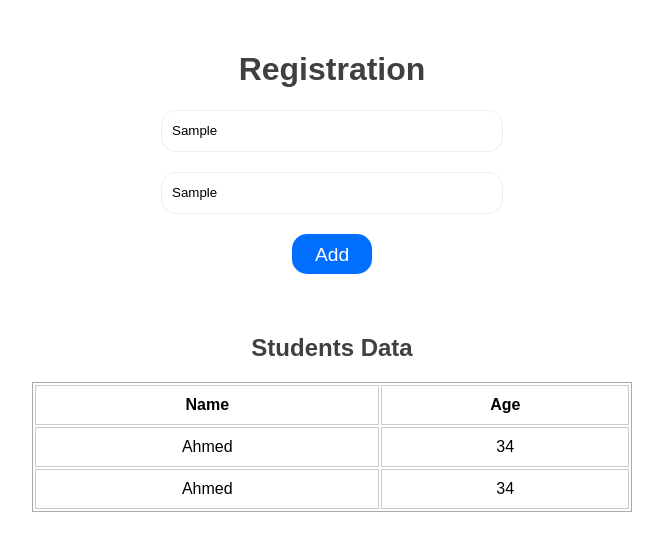
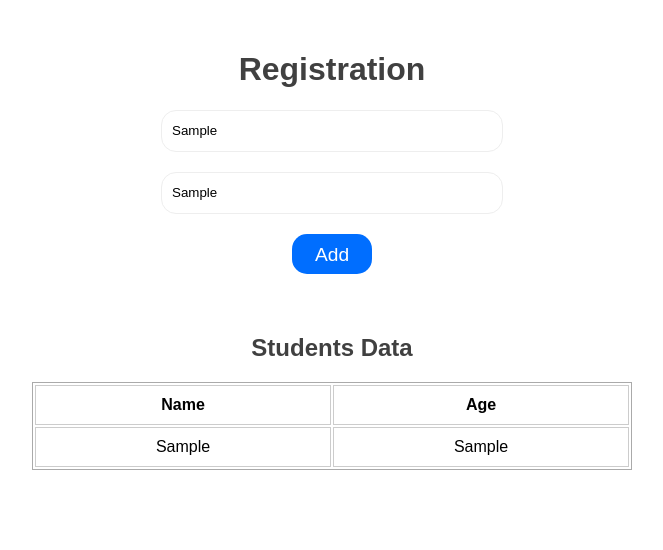
Before and after one commit to eslamsobhy/first-ng-project, an Angular app: page / in a window 1280 px wide. Both pictures are taken after typing "Sample", "Sample" into the empty fields and a click on the button "Add". Shown: the top 550 px of the page, without its empty margins (308-971 px from the left). Built offline with nearby package versions, Linux system fonts and the light colour scheme.

Commit message:
passed the data from the parent to the students and displayed it

```diff
--- a/src/app/app component/app.component.html
+++ b/src/app/app component/app.component.html
@@ -4,5 +4,5 @@
 <!-- <app-slider></app-slider> -->
 <div class="container">
   <app-registration (getEvent)="getData($event)"></app-registration>
-  <app-students></app-students>
+  <app-students [studentsData]="students"></app-students>
 </div>
--- a/src/app/students component/students/students.component.html
+++ b/src/app/students component/students/students.component.html
@@ -6,14 +6,18 @@
       <th>Age</th>
     </thead>
     <tbody>
-      <tr>
+      <tr *ngFor="let s of studentsData">
+        <td>{{ s.name }}</td>
+        <td>{{ s.age }}</td>
+      </tr>
+      <!-- <tr>
         <td>Ahmed</td>
         <td>34</td>
       </tr>
       <tr>
         <td>Ahmed</td>
         <td>34</td>
-      </tr>
+      </tr> -->
     </tbody>
   </table>
 </section>
--- a/src/app/students component/students/students.component.ts
+++ b/src/app/students component/students/students.component.ts
@@ -1,4 +1,4 @@
-import { Component, EventEmitter, Output } from '@angular/core';
+import { Component, Input } from '@angular/core';
 
 @Component({
   selector: 'app-students',
@@ -7,14 +7,5 @@ import { Component, EventEmitter, Output } from '@angular/core';
 })
 export class StudentsComponent {
   data = 'data from child!';
-
-  // 1)define the event
-  @Output() getEvent = new EventEmitter();
-
-  // 2) when will the event fire?
-  constructor() {
-    setTimeout(() => {
-      this.getEvent.emit(this.data);
-    }, 2000);
-  }
+  @Input() studentsData: { name: string; age: number }[] = [];
 }
```
